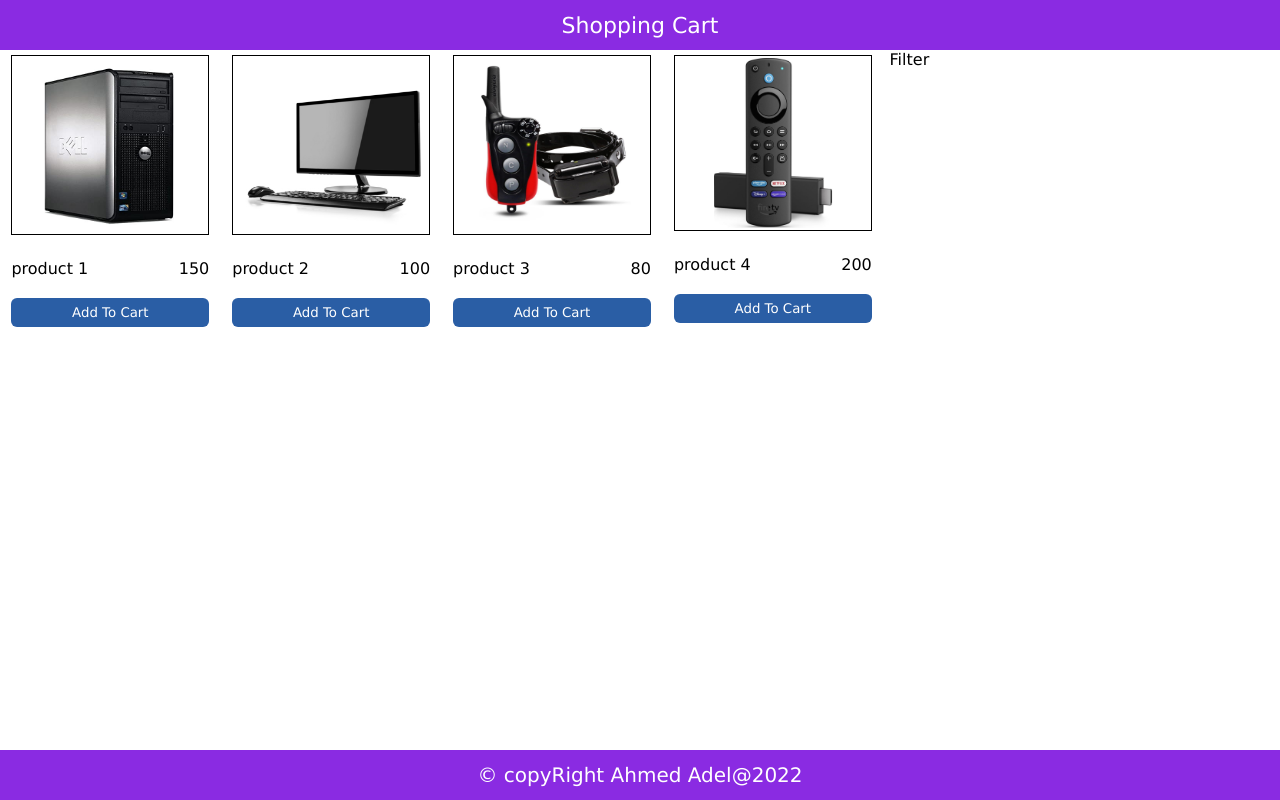
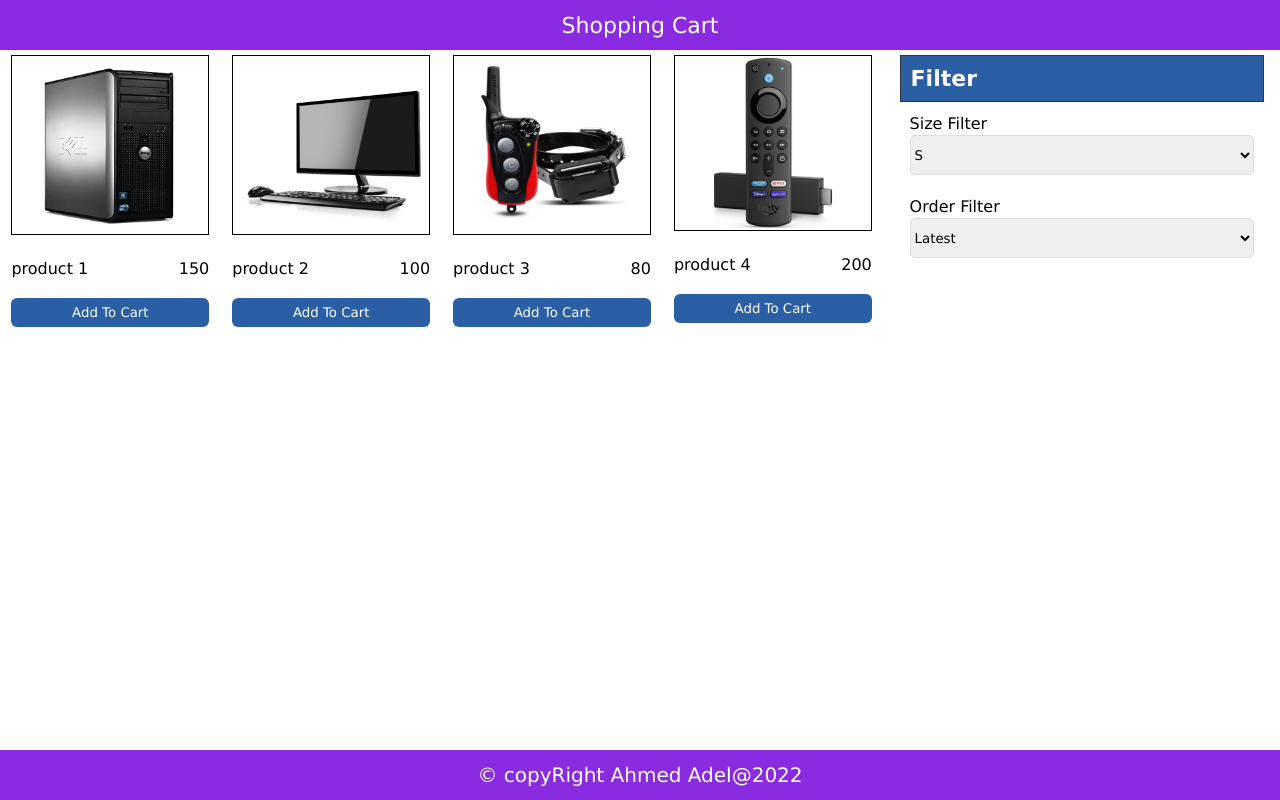
Before and after one commit to ahmedadel696/shoppingCart, a React (Create React App) app in the folder front/: page / in a window 1280 px wide. Built offline with nearby package versions, Linux system fonts and the light colour scheme.

Commit message:
filterComponent

```diff
--- a/front/src/App.js
+++ b/front/src/App.js
@@ -5,6 +5,7 @@ import Header from "./components/Header/Header";
 import { statics } from "./static";
 import { data } from "./products_json";
 import Products from "./components/Products/Products";
+import Filter from "./components/Filter/Filter";
 function App() {
   //console.log(data)
   return (
@@ -16,7 +17,7 @@ function App() {
             <Products products={data} />
           </div>
           <div className="filterContainer">
-            Filter
+            <Filter />
           </div>
         </div>
       </main>
--- /dev/null
+++ b/front/src/components/Filter/Filter.js
@@ -0,0 +1,30 @@
+import React from 'react'
+import "../../css/Filter/Filter.css"
+function Filter() {
+    return (
+        <div className='filter-container'>
+            <h3 className='filter-title'>Filter</h3>
+            <div className='filter-size-container'>
+                <p className='filter-size-title'>Size Filter</p>
+                <select className='filter-size-select'>
+                    <option value="S">S</option>
+                    <option value="M">M</option>
+                    <option value="L">L</option>
+                    <option value="XL">XL</option>
+                    <option value="XXL">XXL</option>
+                    <option value="XXXL">XXXL</option>
+                </select>
+            </div>
+
+            <div className='filter-order-container'>
+                <p className='filter-order-title'>Order Filter</p>
+                <select className='filter-order-select'>
+                    <option value="latest">Latest</option>
+                    <option value="highest">Highest</option>
+                    <option value="lowest">Lowest</option>
+                </select>
+            </div>
+        </div>
+    )
+}
+export default Filter;
--- /dev/null
+++ b/front/src/components/Filter/Filter.scss
@@ -0,0 +1,32 @@
+.filter-container{
+    display: flex;
+    flex-direction: column;
+
+    .filter-title{
+        border: 1px solid #333;
+        padding: 10px;
+        color: #fff;
+        font-size: 22px;
+        font-weight: bold;
+        background-color: #2a5ea5;
+        margin: 5px 10px;
+
+    }
+
+    > div{
+        padding: 5px 20px;
+        margin-bottom: 10px;
+    }
+
+    p{
+        margin: 2px 0;
+    }
+
+    select{
+        display: block;
+        height: 40px;
+        width: 100%;
+        border: 1px solid #ddd;
+        border-radius: 5px;
+    }
+}
--- /dev/null
+++ b/front/src/css/Filter/Filter.css
@@ -0,0 +1,27 @@
+.filter-container {
+  display: flex;
+  flex-direction: column;
+}
+.filter-container .filter-title {
+  border: 1px solid #333;
+  padding: 10px;
+  color: #fff;
+  font-size: 22px;
+  font-weight: bold;
+  background-color: #2a5ea5;
+  margin: 5px 10px;
+}
+.filter-container > div {
+  padding: 5px 20px;
+  margin-bottom: 10px;
+}
+.filter-container p {
+  margin: 2px 0;
+}
+.filter-container select {
+  display: block;
+  height: 40px;
+  width: 100%;
+  border: 1px solid #ddd;
+  border-radius: 5px;
+}
--- a/front/src/products_json.js
+++ b/front/src/products_json.js
@@ -5,7 +5,7 @@ export const data =[
         "price":150,
         "desc":"this is the desc of product 1",
         "imageUrl":"product1.jpg",
-        "sizes":["m","l"]
+        "sizes":["S","M"]
     },
     {
         "id":"id2",
@@ -13,7 +13,7 @@ export const data =[
         "price":100,
         "desc":"this is the desc of product 2",
         "imageUrl":"product2.jpg",
-        "sizes":["m","l"]
+        "sizes":["S","L","XL"]
     },
     {
         "id":"i3",
@@ -21,7 +21,7 @@ export const data =[
         "price":80,
         "desc":"this is the desc of product3",
         "imageUrl":"product3.jpg",
-        "sizes":["m","l"]
+        "sizes":["m","XXL"]
     },
     {
         "id":"id4",
@@ -29,6 +29,6 @@ export const data =[
         "price":200,
         "desc":"this is the desc of product 4",
         "imageUrl":"product4.jpg",
-        "sizes":["m","l"]
+        "sizes":["L","XL","XXL"]
     }
 ]
```
